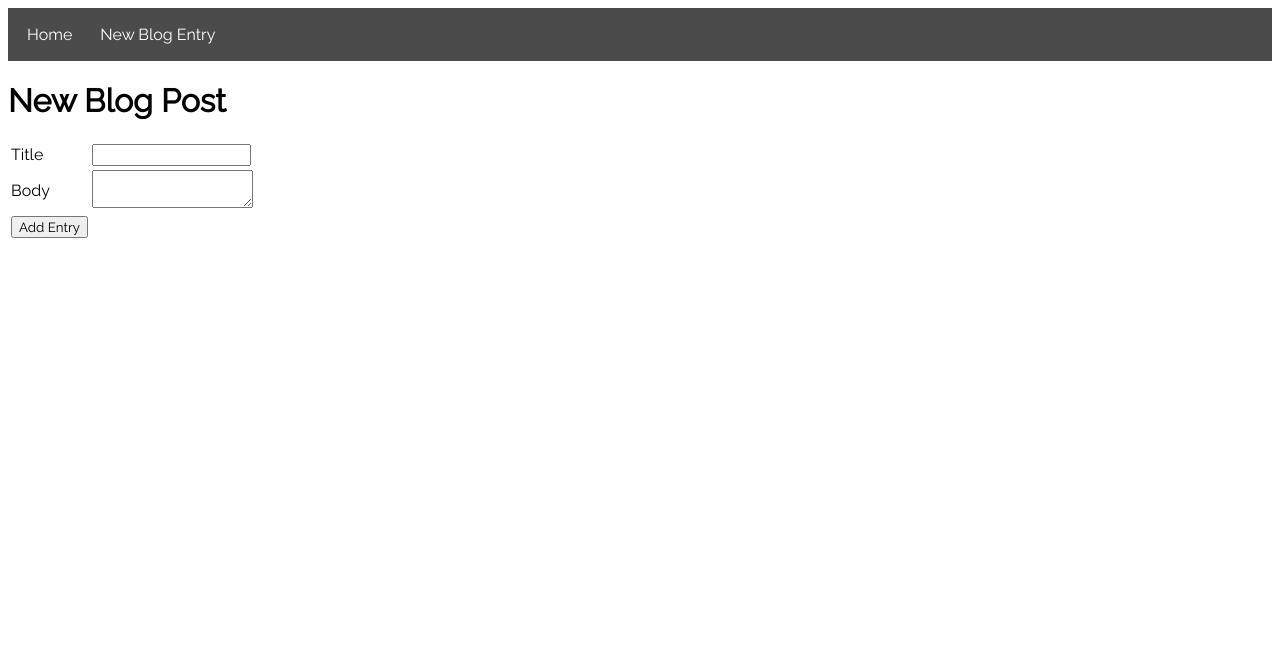
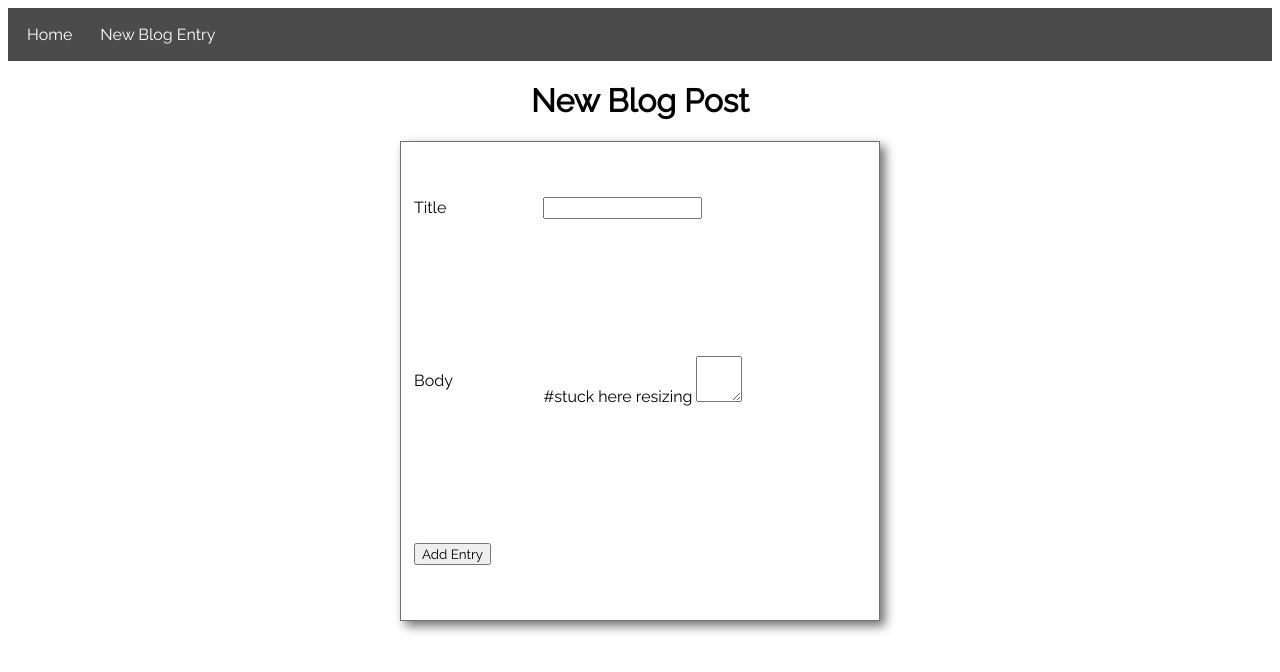
Before and after one commit to amyschremp/blogz, a Flask app: page /newpost in a window 1280 px wide. Shown: the top 672 px of the page. Run offline with Flask 2, Linux system fonts and the light colour scheme.

Commit message:
more styling

```diff
--- a/static/style.css
+++ b/static/style.css
@@ -22,11 +22,18 @@
     color: white;
 }
 
+.label {
+    text-align: center;
+}
+
 .blog {
     border: 1px solid rgb(112, 112, 112);
     box-shadow: 5px 5px 10px rgb(112, 112, 112);
     padding: 10px;
     margin: 10px;
+    width: 50em;
+    margin: auto;
+    margin-bottom: 2em;
 }
 
 .header {
@@ -38,3 +45,16 @@
 div h3 a:visited {
     color: black;
 }
+
+.newpost {
+    border: 1px solid rgb(112, 112, 112);
+    box-shadow: 5px 5px 10px rgb(112, 112, 112);
+    padding: 10px;
+    margin: 10px;
+    width: 30em;
+    margin: auto;
+}
+
+#newpost {
+    height: 30em;
+}
--- a/templates/new_post.html
+++ b/templates/new_post.html
@@ -1,7 +1,7 @@
 {% extends 'base.html' %}
 {% block content %}
 
-<h1>New Blog Post</h1>
+<h1 class='label'>New Blog Post</h1>
 
 {% with messages = get_flashed_messages() %}
     <ul>
@@ -12,7 +12,7 @@
 {% endwith %}
 
 <form method='POST'>
-    <table>
+    <table class = 'newpost' id = 'newpost'>
         <tr>
             <td><label for='blog_title'>Title</label></td>
             <td>
@@ -22,7 +22,8 @@
         <tr>
             <td><label for='blog_content'>Body</label></td>
             <td>
-                <textarea name='blog_content'></textarea>
+                #stuck here resizing
+                <textarea style='width: 3em; height: 3em;' name='blog_content'></textarea>
             </td>
         </tr>
         <tr>
```
